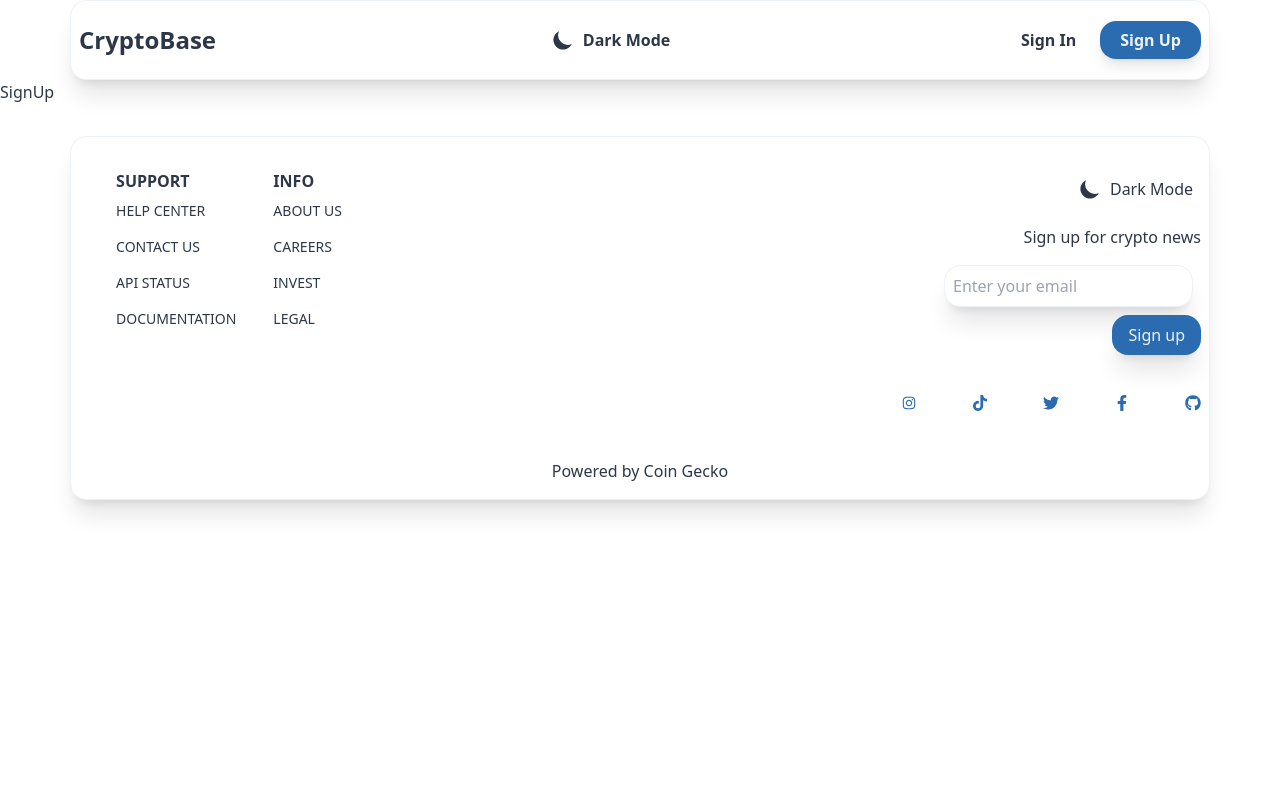
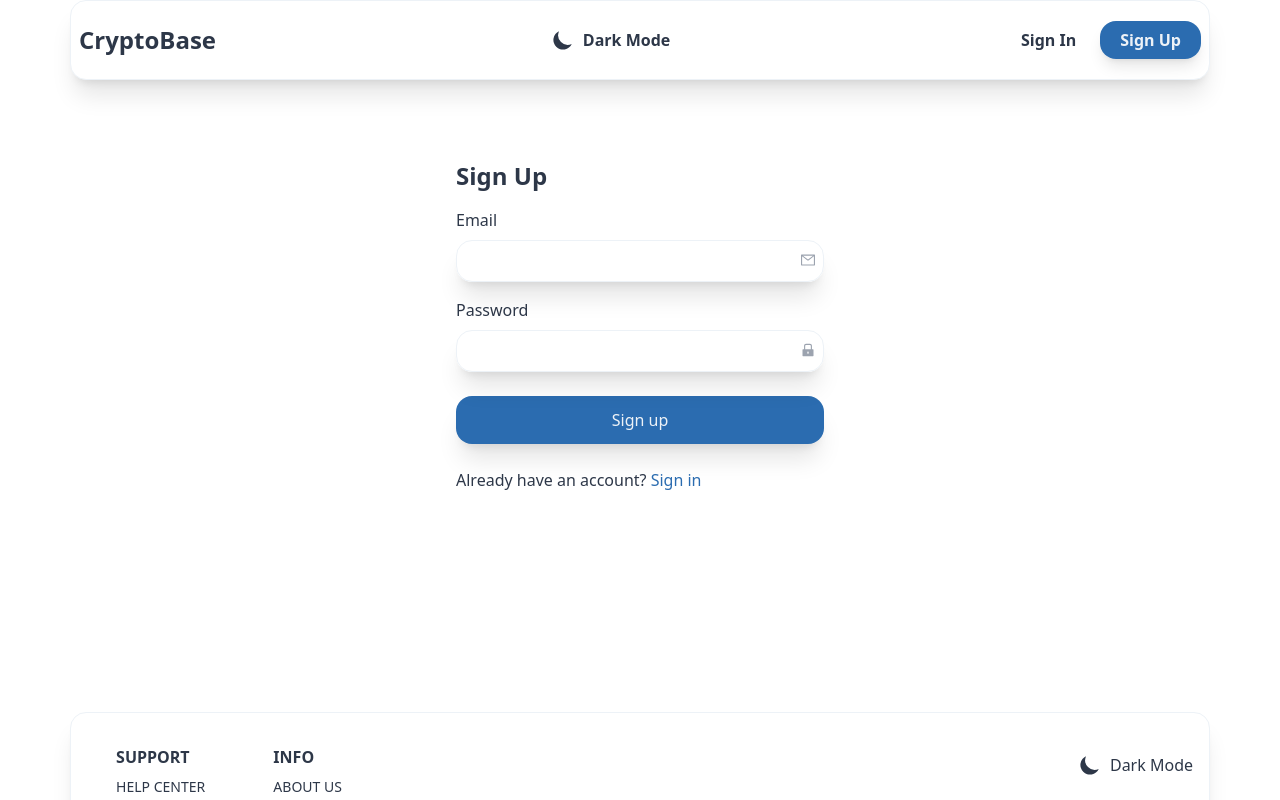
Before and after one commit to sasa-potezica/crypto-project, a React (Create React App) app: page /signup in a window 1280 px wide. Shown: the top 800 px of the page. Built offline with nearby package versions, Linux system fonts and the light colour scheme; no server answers.

Commit message:
Add SignIn component for user authentication and Add SignUp component for user registration

```diff
--- a/src/components/Navbar.jsx
+++ b/src/components/Navbar.jsx
@@ -19,11 +19,11 @@
         <ThemeToggle />
       </div>
       <div className="hidden md:block">
-        <Link to="/singin" className="p-4 hover:text-accent">
+        <Link to="/signin" className="p-4 hover:text-accent">
           Sign In
         </Link>
         <Link
-          to="/singup"
+          to="/signup"
           className="bg-button text-btnText px-5 py-2 ml-2 rounded-2xl shadow-lg hover:shadow-2xl"
         >
           Sign Up
--- a/src/routes/Signin.jsx
+++ b/src/routes/Signin.jsx
@@ -1,7 +1,46 @@
 import React from "react";
+import { AiFillLock, AiOutlineMail } from "react-icons/ai";
+import { Link } from "react-router-dom";
 
 const SignIn = () => {
-  return <div>SignIn</div>;
+  return (
+    <div>
+      <div className="max-w-[400px] mx-auto min-h-[600px] px-4 py-20">
+        <h1 className="text-2xl font-bold">Sign In</h1>
+        <form>
+          <div className="my-4">
+            <label>Email</label>
+            <div className="my-2 w-full relative rounded-2xl shadow-xl">
+              <input
+                className="w-full p-2 bg-primary border border-input rounded-2xl"
+                type="email"
+              />
+              <AiOutlineMail className="absolute right-2 top-3 text-gray-400" />
+            </div>
+          </div>
+          <div className="my-4">
+            <label>Password</label>
+            <div className="my-2 w-full relative rounded-2xl shadow-xl">
+              <input
+                className="w-full p-2 bg-primary border border-input rounded-2xl"
+                type="password"
+              />
+              <AiFillLock className="absolute right-2 top-3 text-gray-400" />
+            </div>
+          </div>
+          <button className="w-full my-2 p-3 bg-button text-btnText rounded-2xl shadow-xl">
+            Sign in
+          </button>
+        </form>
+        <p className="my-4">
+          Don't have an account?{" "}
+          <Link className="text-accent" to="/signup">
+            Sign up
+          </Link>
+        </p>
+      </div>
+    </div>
+  );
 };
 
 export default SignIn;
--- a/src/routes/Signup.jsx
+++ b/src/routes/Signup.jsx
@@ -1,7 +1,46 @@
 import React from "react";
+import { AiFillLock, AiOutlineMail } from "react-icons/ai";
+import { Link } from "react-router-dom";
 
 const SignUp = () => {
-  return <div>SignUp</div>;
+  return (
+    <div>
+      <div className="max-w-[400px] mx-auto min-h-[600px] px-4 py-20">
+        <h1 className="text-2xl font-bold">Sign Up</h1>
+        <form>
+          <div className="my-4">
+            <label>Email</label>
+            <div className="my-2 w-full relative rounded-2xl shadow-xl">
+              <input
+                className="w-full p-2 bg-primary border border-input rounded-2xl"
+                type="email"
+              />
+              <AiOutlineMail className="absolute right-2 top-3 text-gray-400" />
+            </div>
+          </div>
+          <div className="my-4">
+            <label>Password</label>
+            <div className="my-2 w-full relative rounded-2xl shadow-xl">
+              <input
+                className="w-full p-2 bg-primary border border-input rounded-2xl"
+                type="password"
+              />
+              <AiFillLock className="absolute right-2 top-3 text-gray-400" />
+            </div>
+          </div>
+          <button className="w-full my-2 p-3 bg-button text-btnText rounded-2xl shadow-xl">
+            Sign up
+          </button>
+        </form>
+        <p className="my-4">
+          Already have an account?{" "}
+          <Link className="text-accent" to="/signin">
+            Sign in
+          </Link>
+        </p>
+      </div>
+    </div>
+  );
 };
 
 export default SignUp;
```
